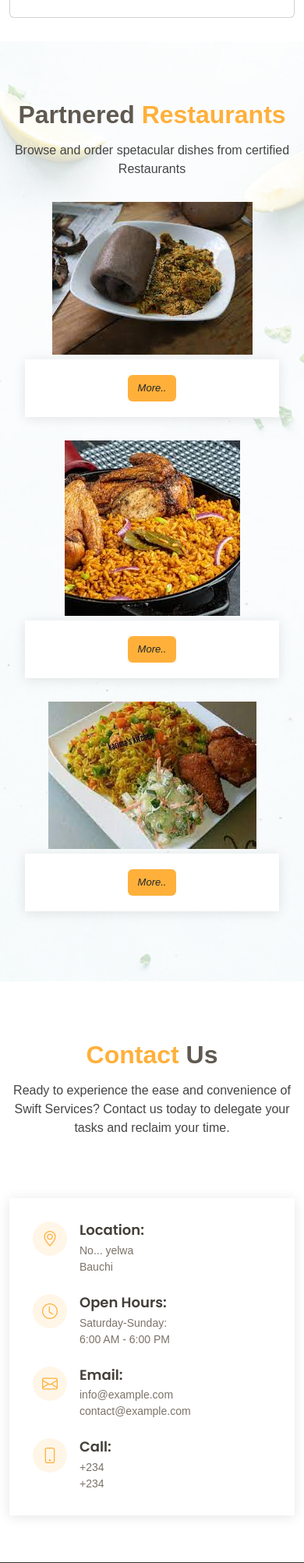
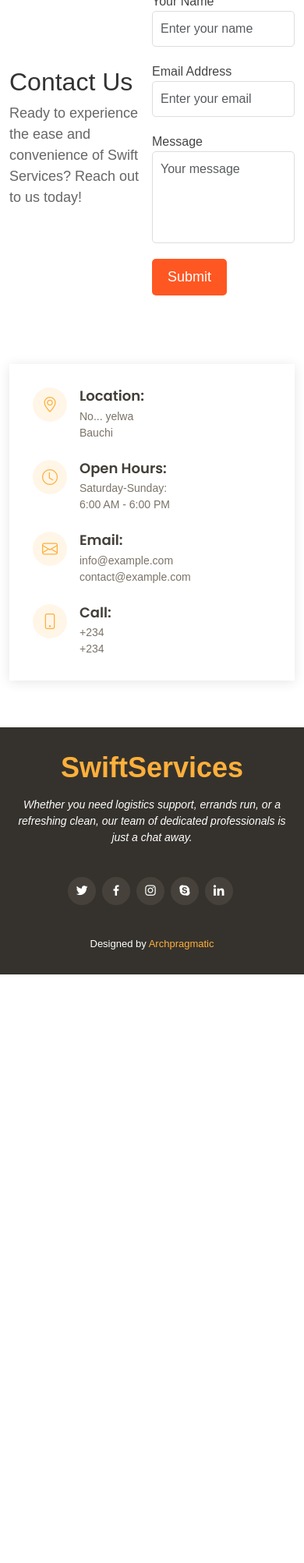
Before and after one commit to akande56/swiftservices, a Django app: page / in a window 390 px wide. Shown: the part 3255-5260 px from the top of the page at 78% size. After the commit the page ends 4505 px from the top, so only its background shows below. Run offline with Django 3.2, Linux system fonts and the light colour scheme; parts of the project's set-up code (start-up, migrations or seed data) failed here and were passed over; some libraries are stand-ins or nearby versions.

Commit message:
update33

```diff
--- a/swiftservice/static/css/style.css
+++ b/swiftservice/static/css/style.css
@@ -40,7 +40,7 @@ h6 {
   position: fixed;
   visibility: hidden;
   opacity: 0;
-  right: 15px;
+  left: 15px;
   bottom: 15px;
   z-index: 996;
   background: #ffb03b;
@@ -121,7 +121,8 @@ h6 {
 
 #header .logo h1 {
   font-size: 28px;
-  margin: 0;
+
+  margin-right: 20px;
   line-height: 1;
   font-weight: 400;
   letter-spacing: 3px;
@@ -176,6 +177,7 @@ h6 {
 */
 .navbar {
   padding: 0;
+  margin-bottom: 40px;
 }
 
 .navbar ul {
@@ -394,7 +396,7 @@ h6 {
 --------------------------------------------------------------*/
 #hero {
   width: 100%;
-  height: 100vh;
+  height: 60vh;
   background-color: rgba(39, 37, 34, 0.8);
   overflow: hidden;
   padding: 0;
@@ -402,7 +404,7 @@ h6 {
 
 #hero .carousel-item {
   width: 100%;
-  height: 100vh;
+  height: 60vh;
   background-size: cover;
   background-position: center;
   background-repeat: no-repeat;
@@ -1602,3 +1604,121 @@ section {
 #footer .credits {
   font-size: 13px;
 }
+
+/*  */
+
+/* Initially hide the collapsible content */
+.collapsed {
+  display: none;
+}
+
+.food-list {
+  display: flex;
+  justify-content: space-between;
+  flex-wrap: wrap;
+  gap: 10px;
+}
+
+.food-item {
+  width: 35%;
+  max-width: 400px;
+  border: 1px solid #e0e0e0;
+  border-radius: 10px;
+  overflow: hidden;
+  box-shadow: 0px 4px 8px rgba(0, 0, 0, 0.1);
+  transition: transform 0.3s ease;
+}
+
+.food-item:hover {
+  transform: scale(1.03);
+}
+
+.food-item img {
+  width: 100%;
+  height: auto;
+  object-fit: cover;
+}
+
+.food-info {
+  padding: 20px;
+}
+
+.food-info h3 {
+  font-size: 24px;
+  margin: 0;
+}
+
+.food-info p {
+  margin-top: 10px;
+  font-size: 16px;
+  color: #555;
+}
+
+.price {
+  display: block;
+  margin-top: 10px;
+  font-size: 20px;
+  color: #ff5722;
+  font-weight: bold;
+}
+
+
+
+/* contanct */
+.contact-section {
+  display: flex;
+  justify-content: space-between;
+  align-items: center;
+  padding: 40px 0;
+}
+
+.contact-info {
+  flex: 1;
+  max-width: 50%;
+}
+
+.contact-info h2 {
+  font-size: 32px;
+  color: #333;
+}
+
+.contact-info p {
+  font-size: 18px;
+  color: #666;
+}
+
+.contact-form {
+  flex: 1;
+  max-width: 50%;
+}
+
+.form-group {
+  margin-bottom: 20px;
+}
+
+.form-control {
+  width: 100%;
+  padding: 10px;
+  border: 1px solid #ddd;
+  border-radius: 5px;
+  font-size: 16px;
+  color: #333;
+}
+
+textarea.form-control {
+  resize: none;
+}
+
+.btn-primary {
+  background-color: #ff5722;
+  color: #fff;
+  font-size: 18px;
+  padding: 10px 20px;
+  border: none;
+  border-radius: 5px;
+  cursor: pointer;
+}
+
+.btn-primary:hover {
+  background-color: #ff4f1a;
+}
--- a/swiftservice/static/js/main.js
+++ b/swiftservice/static/js/main.js
@@ -247,3 +247,6 @@
   });
 
 })()
+
+
+//
--- a/swiftservice/templates/index.html
+++ b/swiftservice/templates/index.html
@@ -44,18 +44,26 @@
     <script src="{% static 'vendor/glightbox/js/glightbox.min.js' %}"></script>
     <script src="{% static 'vendor/isotope-layout/isotope.pkgd.min.js' %}"></script>
     <script src="{% static 'vendor/swiper/swiper-bundle.min.js' %}"></script>
+    <script>
+      document.addEventListener("DOMContentLoaded", function () {
+  const collapseButton = document.getElementById("collapseButton");
+  const collapseContent = document.getElementById("collapseContent");
 
+  collapseButton.addEventListener("click", function () {
+    if (collapseContent.classList.contains("collapsed")) {
+      collapseContent.classList.remove("collapsed");
+    } else {
+      collapseContent.classList.add("collapsed");
+    }
+  });
+});
+
+    </script>
 </head>
 
 <body>
 
-  <!-- ======= Top Bar ======= -->
-  <section id="topbar" class="d-flex align-items-center fixed-top topbar-transparent">
-    <div class="container-fluid container-xl d-flex align-items-center justify-content-center justify-content-lg-start">
-      <i class="bi bi-phone d-flex align-items-center"><span>+9138799848</span></i>
-      <i class="bi bi-clock ms-4 d-none d-lg-flex align-items-center"><span>Mon-Sat: 6:00 AM - 6:00 PM </span></i>
-    </div>
-  </section>
+
 
   <!-- ======= Header ======= -->
   <header id="header" class="fixed-top d-flex align-items-center header-transparent">
@@ -84,7 +92,7 @@
 
   <!-- ======= Hero Section ======= -->
 
-  <main id="main">
+  <main id="container">
 
     <!-- ======= About Section ======= -->
 
@@ -101,70 +109,6 @@
   <a href="#" class="back-to-top d-flex align-items-center justify-content-center"><i
       class="bi bi-arrow-up-short"></i></a>
 
-
-  <!-- <script>
-
-var currentSection = "taskSection";
-var nextButton = document.getElementById("nextButton");
-
-function handleTaskTypeChange() {
-    var taskType = document.getElementById("id_task_type").value;
-    var pickupSection = document.getElementById("pickupSection");
-    var deliverySection = document.getElementById("deliverySection");
-
-    if (taskType === "pickup_delivery") {
-        pickupSection.style.display = "block";
-        deliverySection.style.display = "none";
-        nextButton.textContent = "Next to Pickup";
-    } else if (taskType === "cleaning" || taskType === "task_delegation") {
-        pickupSection.style.display = "none";
-        deliverySection.style.display = "none";
-        nextButton.style.display = "none";
-        document.getElementById("submitButton").style.display = "block";
-    } else {
-        pickupSection.style.display = "none";
-        deliverySection.style.display = "none";
-        nextButton.style.display = "none";
-        document.getElementById("submitButton").style.display = "block";
-    }
-}
-
-nextButton.addEventListener("click", function () {
-    if (currentSection === "taskSection") {
-        var taskType = document.getElementById("id_task_type").value;
-        if (taskType === "pickup_delivery") {
-            currentSection = "pickupSection";
-            nextButton.textContent = "Next to Delivery";
-        } else if (taskType === "cleaning" || taskType === "task_delegation") {
-            currentSection = "submitButton";
-            nextButton.style.display = "none";
-            document.getElementById("submitButton").style.display = "block";
-        }
-    } else if (currentSection === "pickupSection") {
-        currentSection = "deliverySection";
-        nextButton.textContent = "Next to Delivery";
-    } else if (currentSection === "deliverySection") {
-        currentSection = "submitButton";
-        nextButton.style.display = "none";
-        document.getElementById("submitButton").style.display = "block";
-    }
-    showSection(currentSection);
-});
-
-function showSection(sectionId) {
-    var sections = ["taskSection", "pickupSection", "deliverySection", "submitButton"];
-    for (var i = 0; i < sections.length; i++) {
-        var section = document.getElementById(sections[i]);
-        if (sections[i] === sectionId) {
-            section.style.display = "block";
-        } else {
-            section.style.display = "none";
-        }
-    }
-}
-
-</script> -->
-
   <!-- Template Main JS File -->
   <script>
     // JavaScript to handle navigation
--- a/swiftservice/templates/pages/home.html
+++ b/swiftservice/templates/pages/home.html
@@ -112,50 +112,55 @@
   </div>
 </section><!-- End Hero -->
 
-<section id="about" class="about">
-  <div class="container-fluid">
+<div class="container mt-5">
+  <div class="row">
+    <h1 class="text-center" style="color: #ffb03b;">Services</h1>
+    <!-- Card 1: Errand & Logistic -->
+    <div class="col-md-4 mt-4"> <!-- Added mt-4 class for margin-top -->
+      <div class="card shadow border" style="width: 100%;">
+        <img src="{% static 'img/logistics.jpg' %}" class="card-img-top" alt="Errand & Logistic">
+        <div class="card-body">
+          <h5 class="card-title">Errand & Logistic</h5>
 
-    <div class="row">
-
-      <div class="col-lg-5 align-items-stretch video-box" style='background-image: url("assets/img/about.jpg");'>
-        <a href="#" class="venobox play-btn mb-4" data-vbtype="video" data-autoplay="true"></a>
+        </div>
+        <div class="card-footer" style="background-color: #ffb03b;">
+          <p class="card-text">Delegate your daily tasks to us, from grocery shopping to package collection, and we'll handle them efficiently and promptly.</p>
+        </div>
+      </div>
     </div>
 
-      <div class="col-lg-7 d-flex flex-column justify-content-center align-items-stretch">
-
-        <div class="content">
-          <h3><strong>Swiftservices</strong></h3>
-          <p>
-            Swift Services is a dynamic and customer-centric platform that provides a wide range of logistics and
-            support services to individuals and businesses. With a commitment to simplifying everyday tasks, Swift
-            Services offers convenience and peace of mind, allowing clients to focus on their core priorities.
-          </p>
-          <!-- <p class="fst-italic">
-            Lorem ipsum dolor sit amet, consectetur adipiscing elit, sed do eiusmod tempor incididunt ut labore et
-            dolore
-            magna aliqua.
-          </p> -->
-          <ul>
-            <li><i class="bx bx-check-double"></i>
-            <strong>Logistics Solutions:</strong> Swift Services specializes in pickup and delivery services, offering efficient and
-              timely transportation of packages, documents, and goods to various locations.
-            </li>
-            <li><i class="bx bx-check-double"></i>
-              <strong>Errand Running:</strong> Delegate your daily tasks to us, from grocery shopping to package collection, and we'll handle them efficiently and promptly.
-            </li>
-            <li><i class="bx bx-check-double"></i>
-              <strong>Cleaning Services:</strong> Our professional cleaning team will create a clean and organized environment for residential and commercial spaces through regular cleaning, deep cleaning, move-in/move-out cleaning, and office cleaning.
-            </li>
-          </ul>
+<!-- Card 3: Swift Lunch -->
+<div class="col-md-4 mt-4"> <!-- Added mt-4 class for margin-top -->
+  <div class="card shadow border" style="width: 100%;">
+    <img src="{% static 'img/delivery.png' %}" class="card-img-top" alt="Swift Lunch">
+    <div class="card-body">
+      <h5 class="card-title">Swift Lunch</h5>
 
     </div>
+    <div class="card-footer" style="background-color: #ffb03b;">
+      <p class="card-text">Experience the convenience of Swift Lunch food delivery service. From your favorite local dishes to international cuisine, we bring delicious meals straight to your doorstep. Enjoy hassle-free dining without leaving your home or office.</p>
+    </div>
+  </div>
+</div>
+
+    <!-- Card 2: Cleaning -->
+    <div class="col-md-4 mt-4"> <!-- Added mt-4 class for margin-top -->
+      <div class="card shadow border" style="width: 100%;">
+        <img src="{% static 'img/cleaning.jpg' %}" class="card-img-top" alt="Cleaning">
+        <div class="card-body">
+          <h5 class="card-title">Cleaning</h5>
 
         </div>
+        <div class="card-footer" style="background-color: #ffb03b;">
+          Elevate your space with our professional cleaning services. Our expert team ensures a spotless environment for homes and businesses. From regular cleaning to deep cleans, we make cleanliness effortless
+        </div>
+      </div>
+    </div>
+
 
   </div>
+</div>
 
-  </div>
-</section><!-- End About Section -->
 
 <!-- ======= Whu Us Section ======= -->
 <!-- <section id="why-us" class="why-us">
@@ -215,7 +220,7 @@
 <!-- End Whu Us Section -->
 
 <!-- ======= Menu Section ======= -->
-<section id="menu" class="menu">
+<!-- <section id="menu" class="menu">
   <div class="container">
 
     <div class="section-title">
@@ -259,7 +264,7 @@
         <div class="menu-ingredients">
           suleja
         </div>
-      </div>
+      </div> -->
 
       <!-- <div class="col-lg-6 menu-item filter-salads">
         <div class="menu-content">
@@ -325,45 +330,43 @@
 
 <!-- ======= Book A Table Section ======= -->
 
-<div class="section-title container mt-4" id="book-a-table">
-  <h2>Service<span>Form</span></h2>
+<div class="section-title container mt-5" id="book-a-table">
+
   <div class="card">
-      <div class="card-header">
-
+    <div class="shadow" id="collapseHeader">
+      <button id="collapseButton" class="btn btn-link" style="color: #ffb03b;">
+        <span id="collapseIcon" class="bi bi-plus"></span> Request Service
+      </button>
+    </div>
+    <div id="collapseContent" class="collapsed">
+      <div class="card-body">
         <ul class="nav nav-tabs" id="sectionTabs">
           <li class="nav-item">
-                  <a class="nav-link active" id="section1-tab" data-toggle="tab" href="#section1">Pickup & delivery</a>
+            <a class="nav-link active" id="section1-tab" style="color: #ffb03b;" href="#section1">Pickup & delivery</a>
           </li>
           <li class="nav-item">
-                  <a class="nav-link" id="section2-tab" data-toggle="tab" href="#section2">Cleaning</a>
+            <a class="nav-link" id="section2-tab" style="color: #ffb03b;" href="#section2">Cleaning</a>
           </li>
           <li class="nav-item">
-                  <a class="nav-link" id="section3-tab" data-toggle="tab" href="#section3">Task Delegation</a>
+            <a class="nav-link" id="section3-tab" style="color: #ffb03b;" href="#section3">Task Delegation</a>
           </li>
         </ul>
+        <div class="tab-content">
+          <div class="tab-pane fade show active" id="section1">
+            <iframe src="https://whatsform.com/Nw_iu1" width="100%" height="600" frameborder="0"></iframe>
           </div>
-
-      <div class="card-body tab-content">
-
-          <div class="tab-pane fade show active" id="section1">
-            <iframe src="https://whatsform.com/Nw_iu1"  width="100%" height="600" frameBorder="0"></iframe>
-
+          <div class="tab-pane fade" id="section2">
+            <h2>Coming soon</h2>
           </div>
-
-
-          <div class="tab-pane fade" id="section2">
-              <h2>Comming soon</h2>
-
-          </div>
-
-
           <div class="tab-pane fade" id="section3">
-              <h2>Comming soon</h2>
-
+            <h2>Coming soon</h2>
           </div>
         </div>
       </div>
     </div>
+  </div>
+</div>
+
 
 
 
@@ -502,32 +505,42 @@
     </div>
 
     <div class="row">
+      <div class="food-list">
+        <div class="food-item">
+          <img src="{% static 'img/download2.jpeg' %}" alt="Delicious Burger">
+          <div class="food-info">
+            <h3>Fried rice</h3>
 
-      <div class="col-lg-4 col-md-6">
-        <div class="member">
-          <div class="pic"><img src="{% static 'img/download1.jpeg' %}" class="img-fluid" alt=""></div>
-          <div class="member-info">
-            <a href="{% url 'users:restaurant_list' %}" class="btn" style="background-color:#ffb03b;"><span>More..</span></a>
-          </div>
+            <span class="price">#1200</span>
           </div>
         </div>
 
-      <div class="col-lg-4 col-md-6">
-        <div class="member">
-          <div class="pic"><img src="{% static 'img/images2.jpeg' %}" class="img-fluid" alt=""></div>
-          <div class="member-info">
-            <a href="{% url 'users:restaurant_list' %}" class="btn" style="background-color:#ffb03b;"><span>More..</span></a>
-          </div>
+        <div class="food-item">
+          <img src="{% static 'img/download1.jpeg' %}" alt="Tantalizing Pizza">
+          <div class="food-info">
+            <h3>Amala with egusi</h3>
+
+            <span class="price">#1000</span>
           </div>
         </div>
 
-      <div class="col-lg-4 col-md-6">
-        <div class="member">
-          <div class="pic"><img src="{% static 'img/download2.jpeg' %}" class="img-fluid" alt=""></div>
-          <div class="member-info">
-            <a href="{% url 'users:restaurant_list' %}" class="btn" style="background-color:#ffb03b;"><span>More..</span></a>
+        <div class="food-item">
+          <img src="{% static 'img/images2.jpeg' %}" alt="Savory Sushi">
+          <div class="food-info">
+            <h3>Fried rice with chiken</h3>
+            <span class="price">#1500</span>
           </div>
         </div>
+
+        <div class="food-item">
+          <img src="{% static 'img/specials-4.jpg' %}" alt="Savory Sushi">
+          <div class="food-info">
+            <h3>French</h3>
+            <span class="price">#1500</span>
+          </div>
+        </div>
+
+        <!-- Add more food items here -->
       </div>
 
     </div>
@@ -537,16 +550,35 @@
 <!-- End Chefs Section -->
 
 <!-- ======= Testimonials Section ======= -->
-
+<!-- <a href="{% url 'users:restaurant_list' %}" class="btn" style="background-color:#ffb03b;"><span>More..</span></a> -->
 <!-- ======= Contact Section ======= -->
 <section id="contact" class="contact">
   <div class="container">
-
-    <div class="section-title">
-      <h2><span>Contact</span> Us</h2>
-      <p>Ready to experience the ease and convenience of Swift Services? Contact us today to delegate your tasks and reclaim your time.</p>
+    <div class="contact-section">
+      <div class="contact-info">
+        <h2>Contact Us</h2>
+        <p>Ready to experience the ease and convenience of Swift Services? Reach out to us today!</p>
+      </div>
+      <div class="contact-form">
+        <form>
+          <div class="form-group">
+            <label for="name">Your Name</label>
+            <input type="text" class="form-control" id="name" placeholder="Enter your name">
+          </div>
+          <div class="form-group">
+            <label for="email">Email Address</label>
+            <input type="email" class="form-control" id="email" placeholder="Enter your email">
+          </div>
+          <div class="form-group">
+            <label for="message">Message</label>
+            <textarea class="form-control" id="message" rows="4" placeholder="Your message"></textarea>
+          </div>
+          <button type="submit" class="btn btn-primary">Submit</button>
+        </form>
       </div>
     </div>
+  </div>
+
 
   <!-- <div class="map">
     <iframe style="border:0; width: 100%; height: 350px;"
```
Also changed, not shown: 3 other files. Lines whose indentation alone changed are shown as unchanged.
